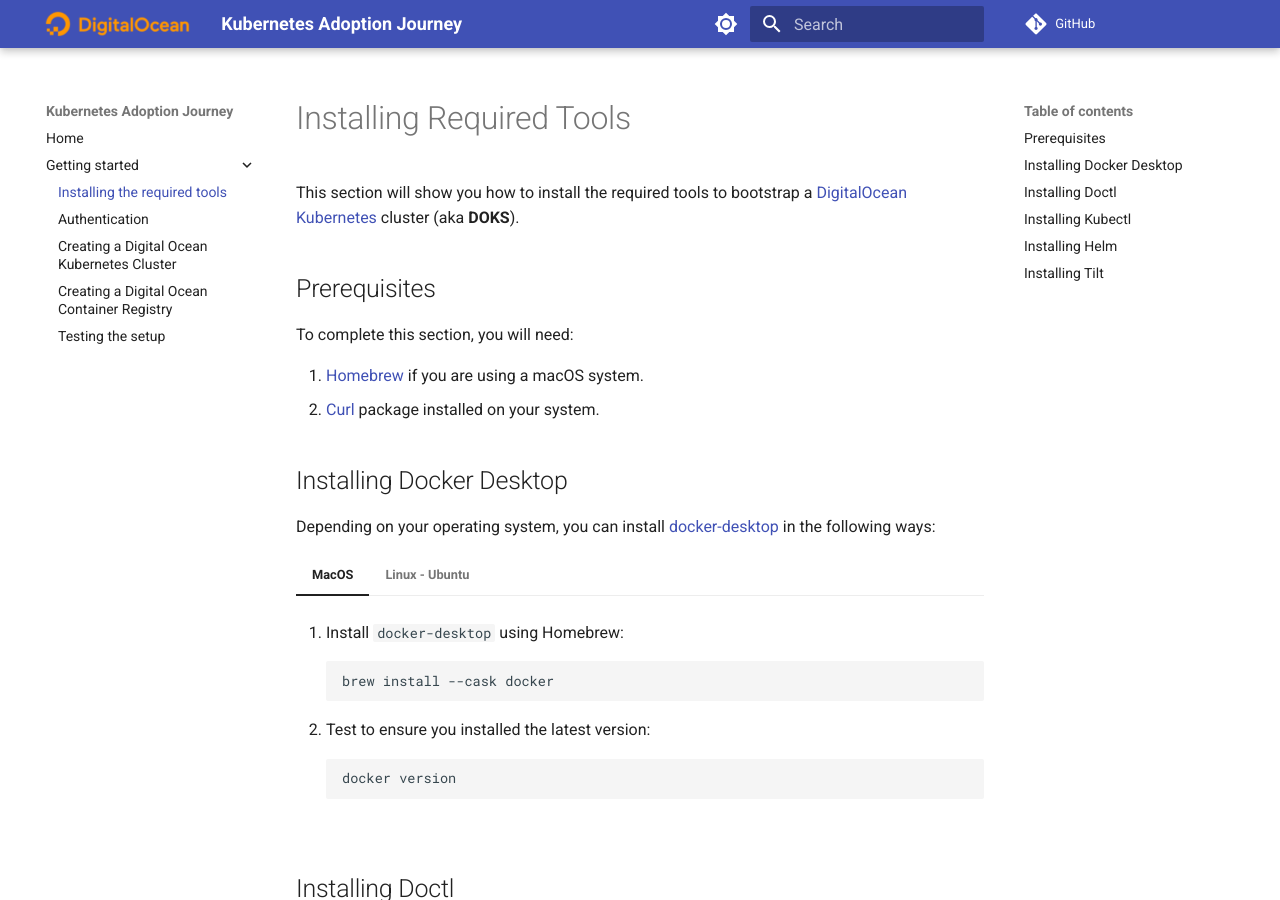
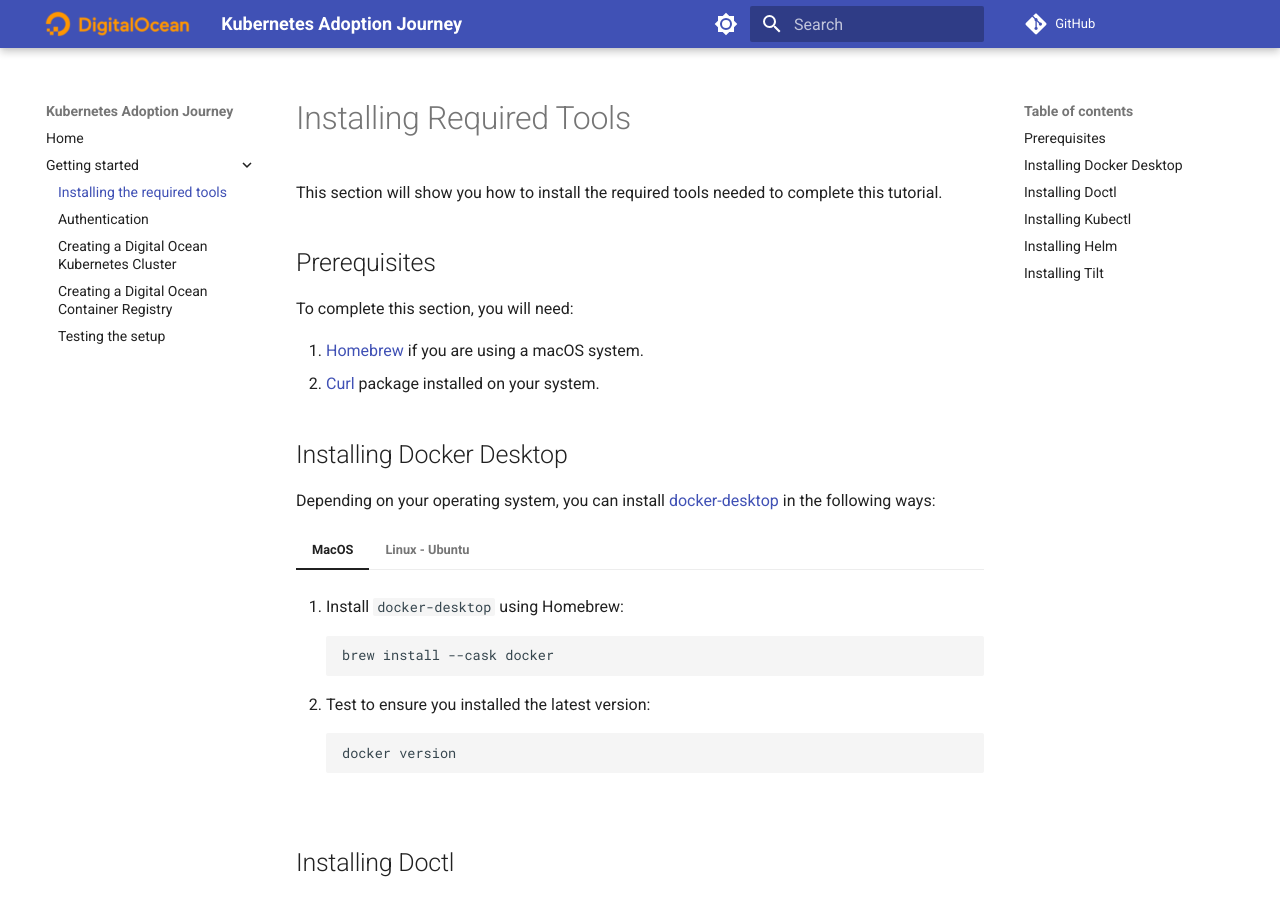
Before and after one commit to digitalocean/k8s-adoption-journey, an MkDocs documentation site: the page built from docs/getting-started/installing-required-tools.md, in a window 1280 px wide and 900 px high. Built offline with MkDocs 1.6.1 and Material for MkDocs 9.7.7, drawn with Linux system fonts in a browser that asks for light colours; comment, search, counter and statistics services are not loaded.

Commit message:
One more fix

```diff
--- a/docs/getting-started/installing-required-tools.md
+++ b/docs/getting-started/installing-required-tools.md
@@ -1,6 +1,6 @@
 # Installing Required Tools
 
-This section will show you how to install the required tools to bootstrap a [DigitalOcean Kubernetes](https://docs.digitalocean.com/products/kubernetes/) cluster (aka **DOKS**).
+This section will show you how to install the required tools needed to complete this tutorial.
 
 ## Prerequisites
 
```
